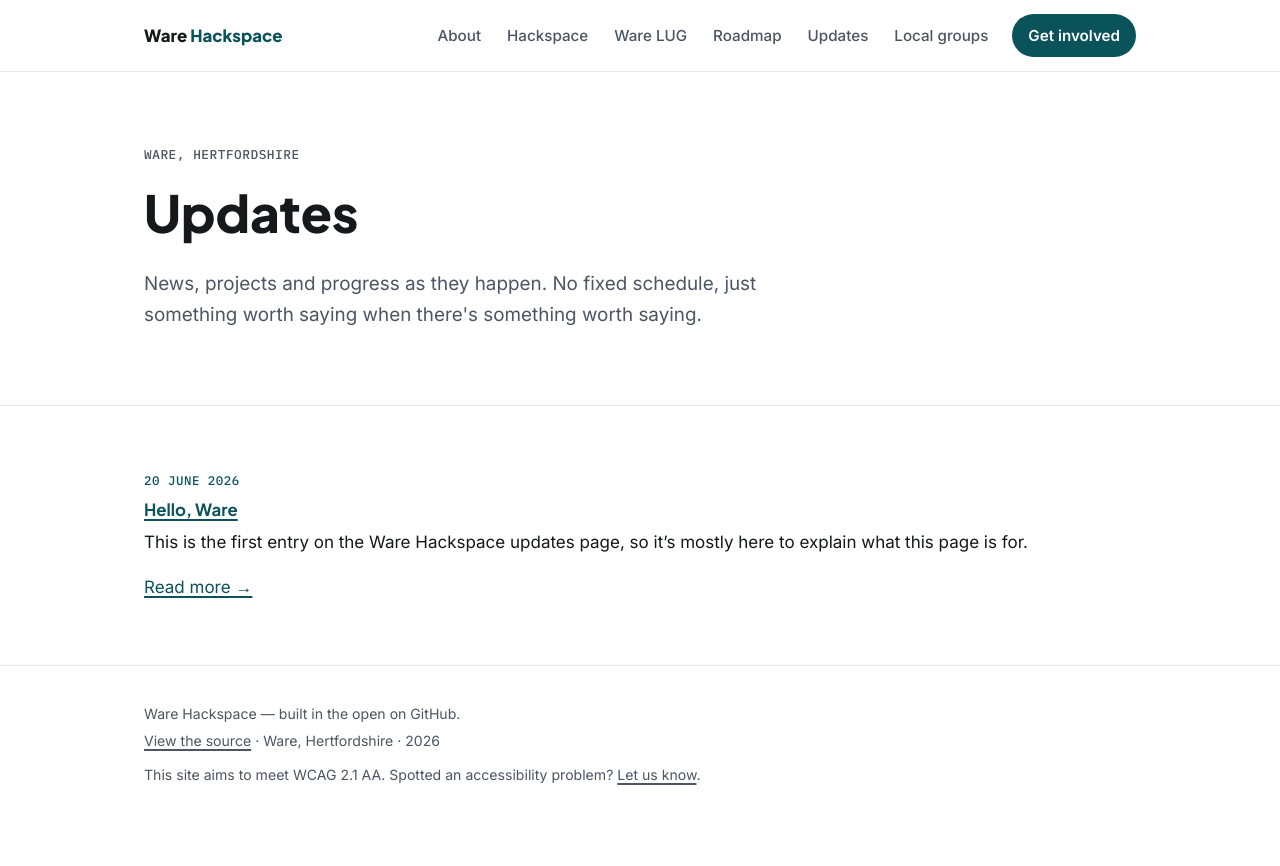
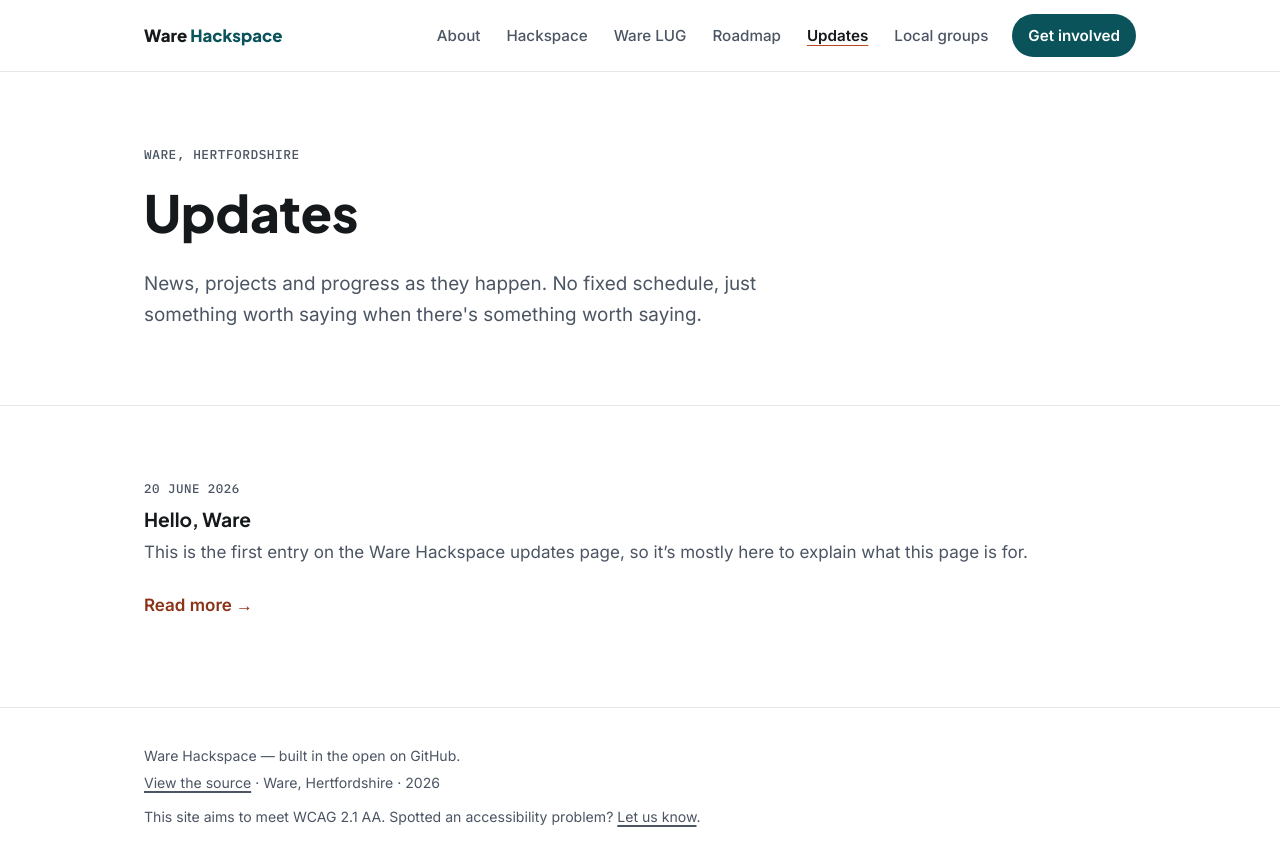
Before and after one commit to nigel-smith/warehackspace, a Jekyll site: the page built from updates.html, in a window 1280 px wide. Shown: the top 866 px of the page. Built offline with Jekyll 4.4.1, drawn with Linux system fonts in a browser that asks for light colours.

Commit message:
Add styles for updates and local groups page

```diff
--- a/assets/style.css
+++ b/assets/style.css
@@ -250,6 +250,28 @@
 /* ---------- Get involved ---------- */
 .note{ color:var(--ink-muted); font-size:.92rem; max-width:58ch; margin-top:4px; }
 
+/* ---------- Updates / blog ---------- */
+.update-list{ margin-top:8px; }
+.update-entry{
+  padding:24px 0; border-bottom:1px solid var(--border);
+}
+.update-entry:first-child{ padding-top:0; }
+.update-entry:last-child{ border-bottom:none; }
+.update-entry h3{ font-size:1.2rem; margin:.2em 0 .4em; }
+.update-entry h3 a{ color:var(--ink); text-decoration:none; }
+.update-entry h3 a:hover{ color:var(--teal-dark); text-decoration:underline; }
+.update-entry p{ color:var(--ink-muted); }
+
+.post-back{
+  font-size:.9rem; margin-bottom:18px;
+}
+.post-back a{ color:var(--ink-muted); }
+.post .kicker{ margin-bottom:6px; }
+.post h1{ font-size:clamp(1.7rem, 4vw, 2.4rem); max-width:none; }
+.post-body{ margin-top:18px; max-width:68ch; }
+.post-body p{ color:var(--ink-muted); }
+.post-body a{ color:var(--teal-dark); }
+
 /* ---------- Footer ---------- */
 .site-footer{ border-top:1px solid var(--border); padding:32px 0 44px; }
 .site-footer p{
@@ -258,3 +280,31 @@
 .a11y-note{ margin-top:10px !important; }
 .site-footer a{ color:var(--ink-muted); }
 .site-footer a:hover{ color:var(--teal-dark); }
+
+/* ---------- Nav: current page ---------- */
+.site-nav a[aria-current="page"]{
+  color:var(--ink); font-weight:700;
+  text-decoration:underline; text-decoration-color:var(--rust);
+  text-underline-offset:4px;
+}
+
+/* ---------- Local groups page ---------- */
+.group-grid{
+  display:grid; grid-template-columns:1fr 1fr; gap:20px; margin-top:8px;
+}
+@media (max-width:700px){ .group-grid{ grid-template-columns:1fr; } }
+.group-card{
+  background:#fff; border:1px solid var(--border); border-top:4px solid var(--rust);
+  border-radius:var(--radius); padding:26px;
+}
+.group-card h3{ margin-bottom:.3em; }
+.group-meta{
+  font-family:var(--font-mono); font-size:.8rem; color:var(--ink-muted);
+  margin-bottom:14px;
+}
+.group-card p:not(.group-meta){ color:var(--ink-muted); font-size:.97rem; }
+.group-link{
+  display:inline-block; margin-top:8px; font-weight:600; color:var(--rust-dark);
+  text-decoration:none;
+}
+.group-link:hover{ color:var(--rust); text-decoration:underline; }
```
